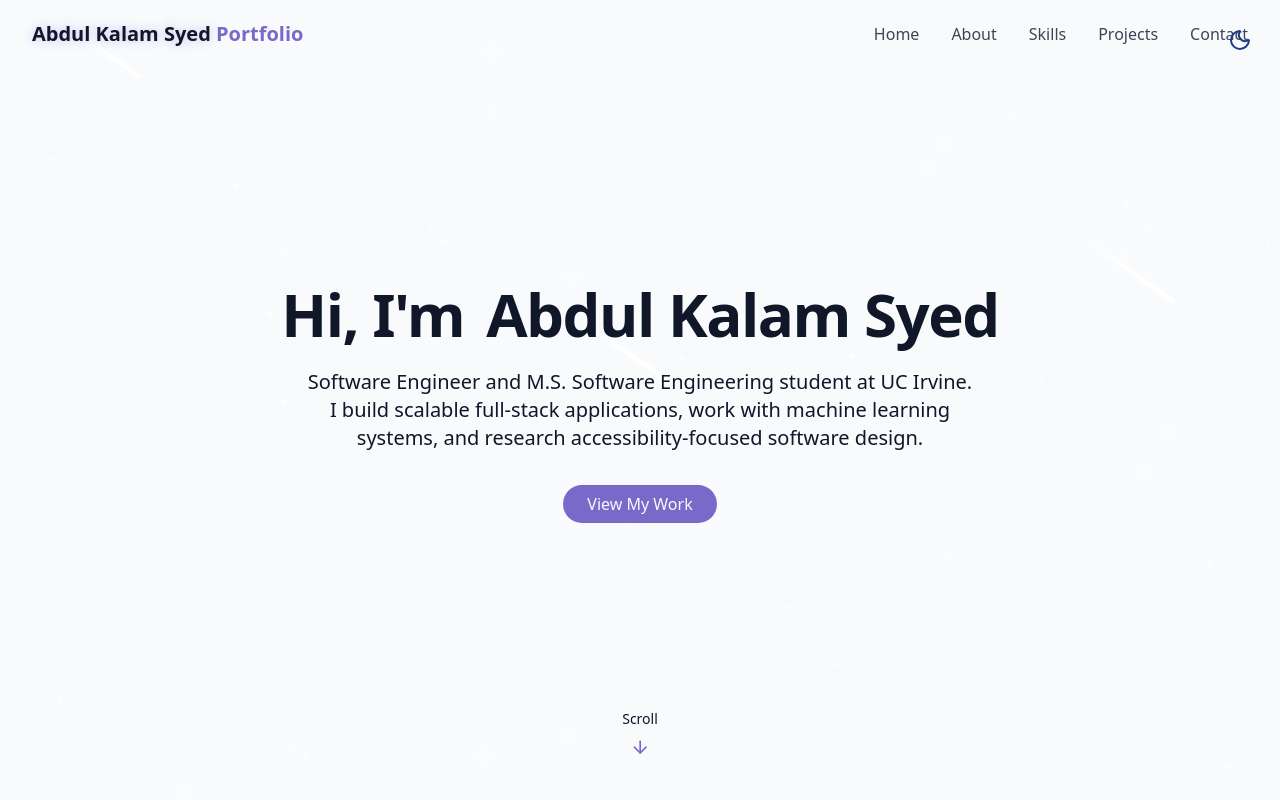
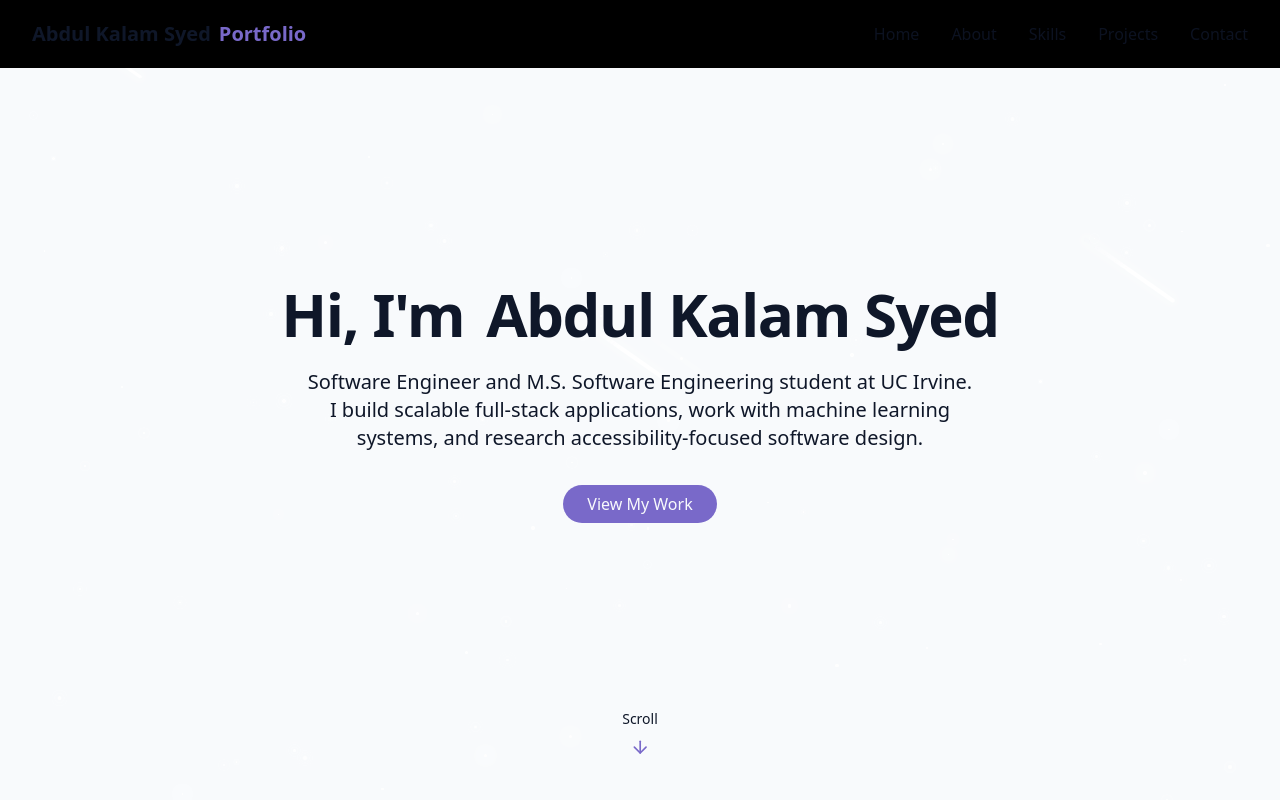
Before and after one commit to abdulksyed10/My-Portfolio-Website, a React app: page / in a window 1280 px wide. Shown: the top 800 px of the page. Built offline with nearby package versions, Linux system fonts and the light colour scheme; the HTML template or start-up script is replaced by a standard one.

Commit message:
added background color to the nav bar

```diff
--- a/src/components/Navbar.jsx
+++ b/src/components/Navbar.jsx
@@ -16,35 +16,36 @@ export const Navbar = () => {
 
   useEffect(() => {
     const handleScroll = () => {
-      setIsScrolled(window.screenY > 10);
+      setIsScrolled(window.scrollY > 10);
     };
 
     window.addEventListener("scroll", handleScroll);
     return () => window.removeEventListener("scroll", handleScroll);
   }, []);
+
   return (
     <nav
       className={cn(
-        "fixed w-full z-40 transition-all duration-300",
-        isScrolled ? "py-3 bg-background/80 backdrop-blur-md shadow-xs" : "py-5"
+        "fixed top-0 left-0 w-full z-50 transition-all duration-300",
+        isScrolled
+          ? "bg-black py-3 border-b border-white/10"
+          : "bg-black py-5"
       )}
     >
       <div className="container flex items-center justify-between">
         <a
+          href="#hero"
           className="text-xl font-bold text-primary flex items-center"
-          href="#hero"
         >
-          <span className="relative z-10">
-            <span className="text-glow text-foreground"> Abdul Kalam Syed </span>{" "}
-            Portfolio
-          </span>
+          <span className="text-foreground">Abdul Kalam Syed</span>
+          <span className="ml-2 text-primary">Portfolio</span>
         </a>
 
-        {/* desktop nav */}
+        {/* Desktop nav */}
         <div className="hidden md:flex space-x-8">
-          {navItems.map((item, key) => (
+          {navItems.map((item) => (
             <a
-              key={key}
+              key={item.name}
               href={item.href}
               className="text-foreground/80 hover:text-primary transition-colors duration-300"
             >
@@ -53,29 +54,29 @@ export const Navbar = () => {
           ))}
         </div>
 
-        {/* mobile nav */}
-
+        {/* Mobile menu toggle */}
         <button
           onClick={() => setIsMenuOpen((prev) => !prev)}
           className="md:hidden p-2 text-foreground z-50"
           aria-label={isMenuOpen ? "Close Menu" : "Open Menu"}
         >
-          {isMenuOpen ? <X size={24} /> : <Menu size={24} />}{" "}
+          {isMenuOpen ? <X size={24} /> : <Menu size={24} />}
         </button>
 
+        {/* Mobile menu overlay */}
         <div
           className={cn(
-            "fixed inset-0 bg-background/95 backdroup-blur-md z-40 flex flex-col items-center justify-center",
-            "transition-all duration-300 md:hidden",
+            "fixed inset-0 bg-black z-40 flex flex-col items-center justify-center",
+            "transition-opacity duration-300 md:hidden",
             isMenuOpen
               ? "opacity-100 pointer-events-auto"
               : "opacity-0 pointer-events-none"
           )}
         >
           <div className="flex flex-col space-y-8 text-xl">
-            {navItems.map((item, key) => (
+            {navItems.map((item) => (
               <a
-                key={key}
+                key={item.name}
                 href={item.href}
                 className="text-foreground/80 hover:text-primary transition-colors duration-300"
                 onClick={() => setIsMenuOpen(false)}
--- a/src/index.css
+++ b/src/index.css
@@ -163,6 +163,10 @@
   text-align: center;
 }
 
+section {
+  scroll-margin-top: 96px;
+}
+
 /* :root {
   font-family: system-ui, Avenir, Helvetica, Arial, sans-serif;
   line-height: 1.5;
```
